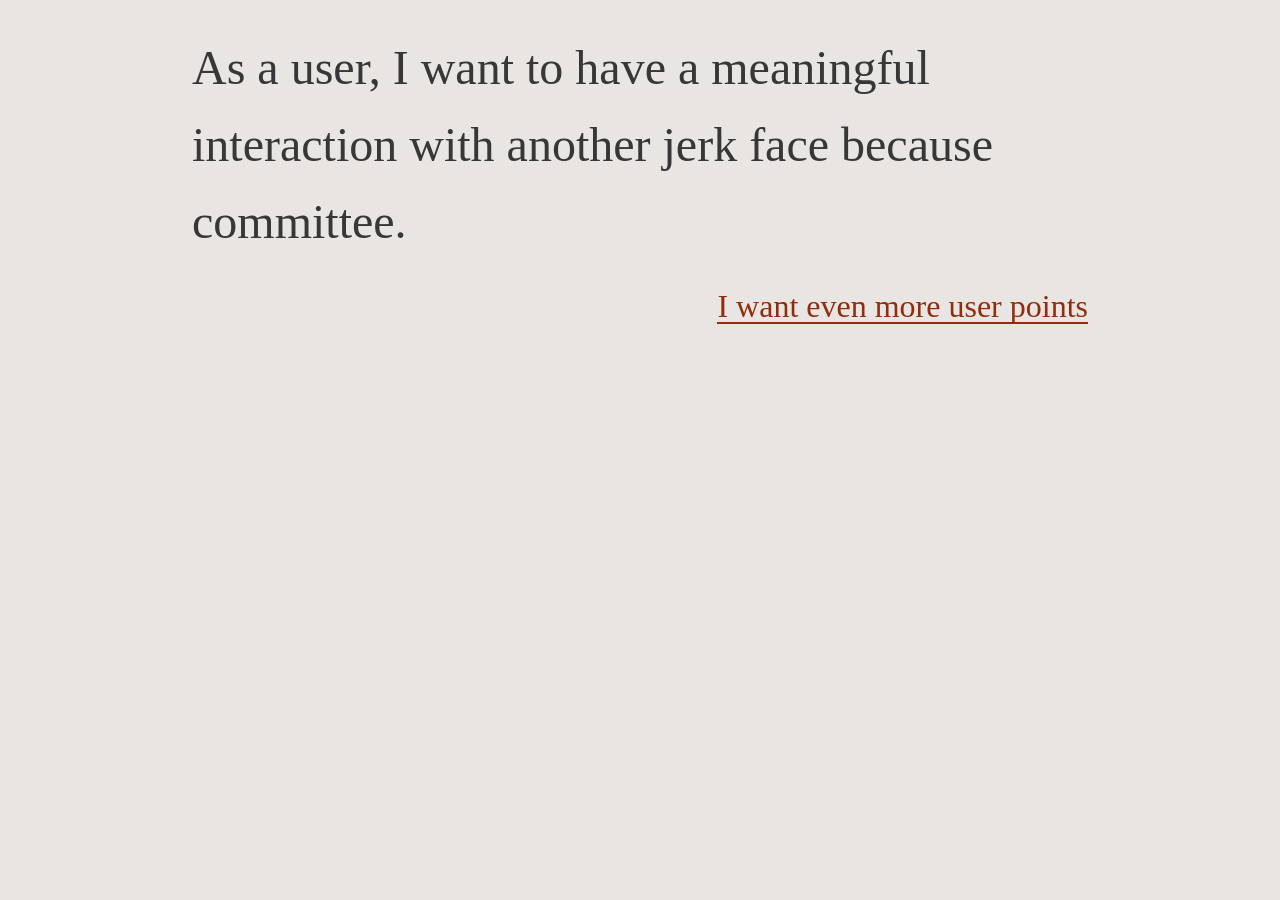
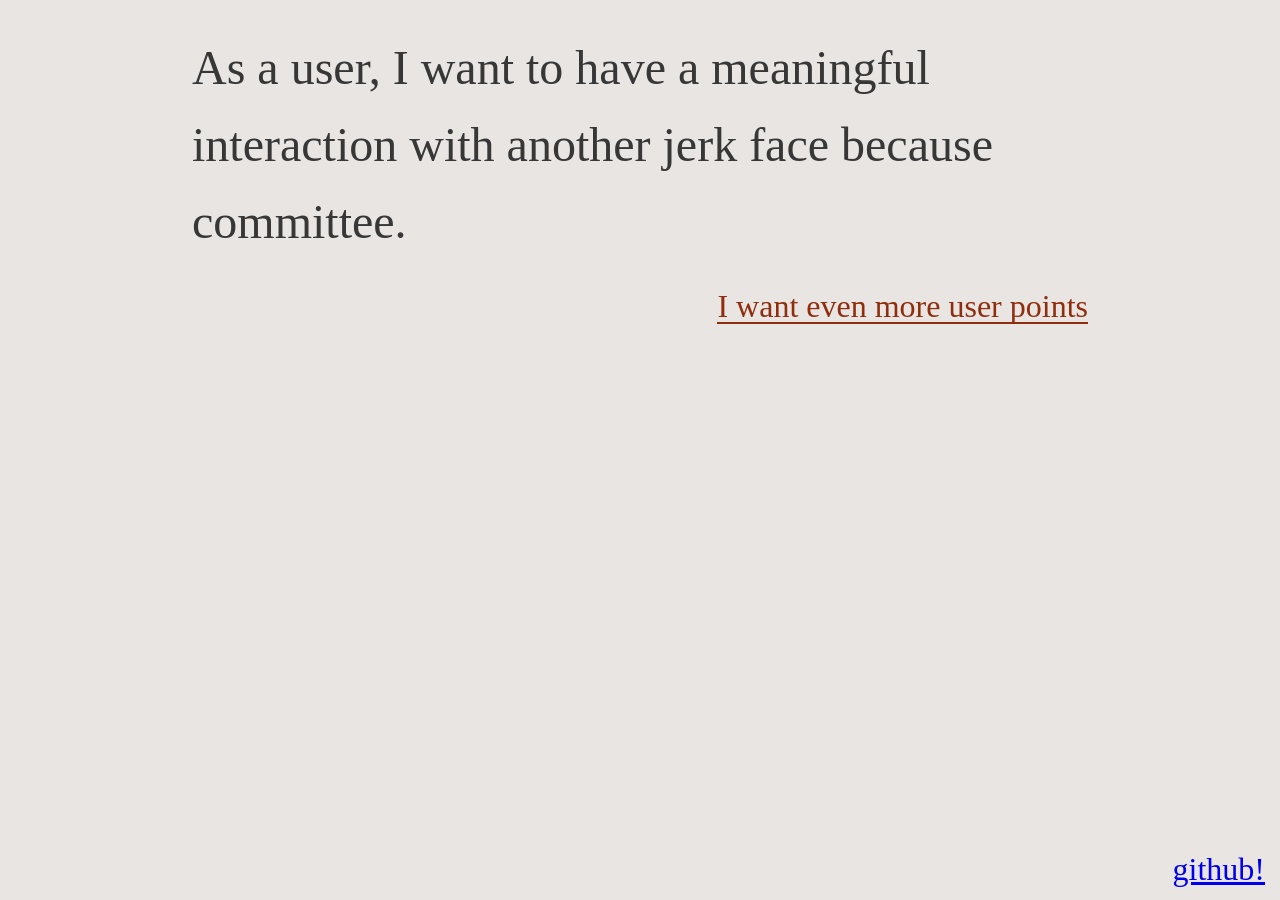
Before and after one commit to kevee/passiveaggressiveuserstories, a Jekyll site: the page built from index.html, in a window 1280 px wide. Built offline with Jekyll 4.4.1, drawn with Linux system fonts in a browser that asks for light colours; nearby versions of some CDN libraries; some web fonts are replaced; Markdown is read by kramdown in place of the engine named in the settings.

Commit message:
Link to github

```diff
--- a/css/style.css
+++ b/css/style.css
@@ -25,3 +25,10 @@ body.passive {
   font-size: 2em;
   margin-top: 30px;
 }
+
+#link-github {
+  position: fixed;
+  right: 15px;
+  bottom: 15px;
+  font-size: 2em;
+}
--- a/index.html
+++ b/index.html
@@ -6,3 +6,7 @@ title: passiveagressiveuserstories
 
 </div>
 <a id="reload" role="button" href="#reload">I want even more user points</a>
+
+<h4 id="link-github">
+  <a href="https://github.com/kevee/passiveaggressiveuserstories">github!</a>
+</h4>
```
